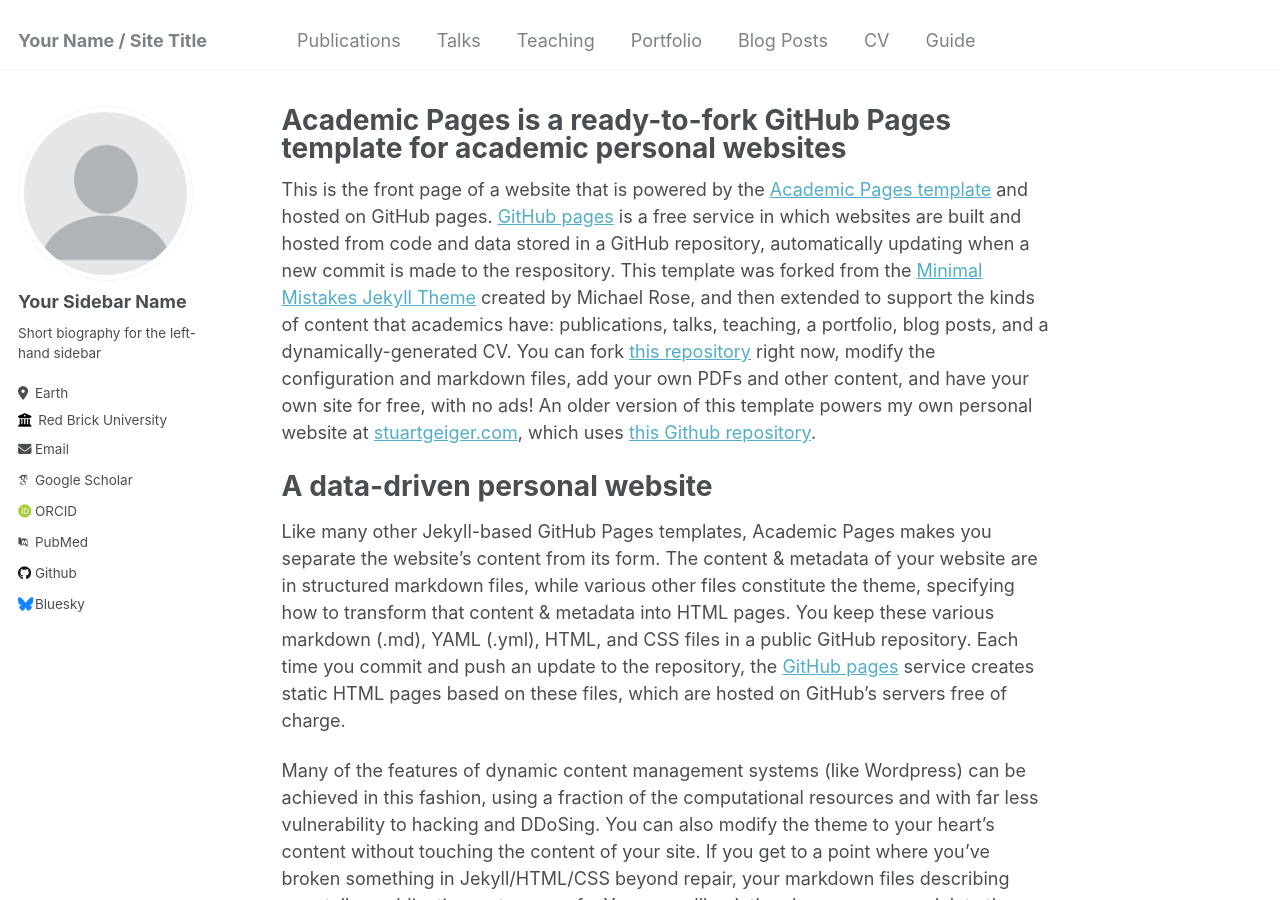
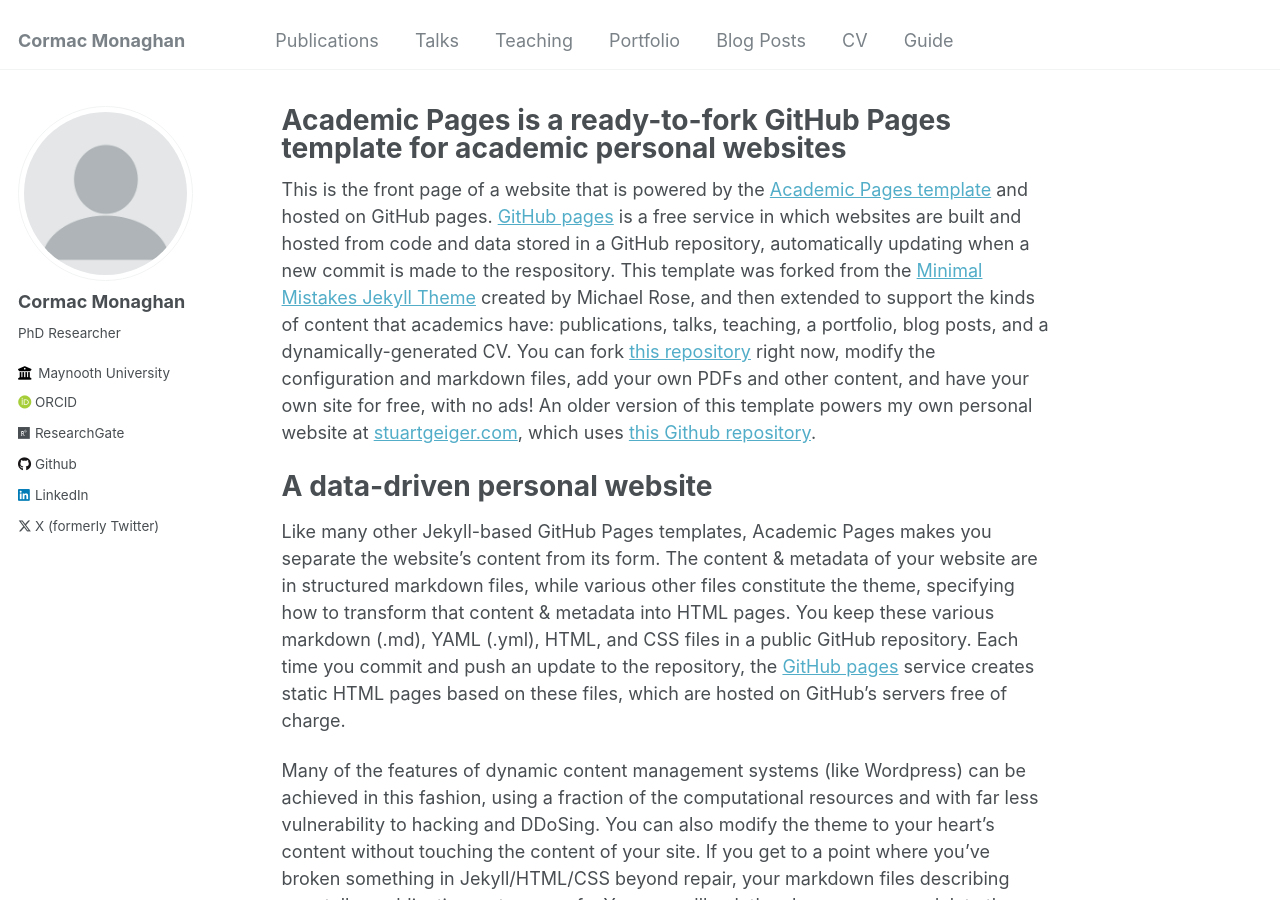
Before and after one commit to C-Monaghan/C-Monaghan.github.io, a Jekyll site: the page built from _pages/about.md, in a window 1280 px wide and 900 px high. Built offline with Jekyll 4.4.1, drawn with Linux system fonts in a browser that asks for light colours; some web fonts are replaced.

Commit message:
Updating socials

```diff
--- a/Gemfile
+++ b/Gemfile
@@ -14,9 +14,11 @@
 # If you want to use Jekyll native, uncomment the line below.
 # To upgrade, run `bundle update`.
 
-# gem "jekyll"
+gem "jekyll"
 
-gem "wdm", "~> 0.1.0" if Gem.win_platform?
+gem "wdm", ">= 0.1.0", platforms: :ruby
+
+gem 'tzinfo-data', platforms: [:mingw, :mswin, :x64_mingw]
 
 # If you have any plugins, put them here!
 group :jekyll_plugins do
--- a/_config.yml
+++ b/_config.yml
@@ -8,7 +8,7 @@
 
 # Basic Site Settings
 locale                   : "en-US"
-title                    : "Your Name / Site Title"
+title                    : "Cormac Monaghan"
 title_separator          : "-"
 name                     : &name "Your Name"
 description              : &description "personal description"
@@ -22,33 +22,33 @@
 author:
   # Biographic information
   avatar           : "profile.png"
-  name             : "Your Sidebar Name"
-  pronouns         : # example: "she/her"
-  bio              : "Short biography for the left-hand sidebar"
-  location         : "Earth"
-  employer         : "Red Brick University"
+  name             : "Cormac Monaghan"
+  pronouns         : # "he/him"
+  bio              : "PhD Researcher"
+  location         : # "Earth"
+  employer         : "Maynooth University"
   uri              : # URL
-  email            : "none@example.org"
+  email            : # "none@example.org"
 
   # Academic websites
   arxiv            : # URL - Update with the correct link to your profile
-  googlescholar    : "https://scholar.google.com/citations?user=PS_CX0AAAAAJ"
+  googlescholar    : # ""
   impactstory      : # URL
-  orcid            : "http://orcid.org/yourorcidurl"
+  orcid            : "https://orcid.org/0000-0001-9012-3060"
   semantic         : # URL
-  pubmed           : "https://www.ncbi.nlm.nih.gov/pubmed/?term=john+snow"
-  researchgate     : # URL
+  pubmed           : # ""
+  researchgate     : "https://www.researchgate.net/profile/Cormac-Monaghan"
 
   # Repositories and software development
   bitbucket        : # Username - Update with your username on the site
   codepen          : # Username
   dribbble         : # Username
-  github           : "academicpages"
+  github           : "C-Monaghan"
   kaggle           : # Username
   stackoverflow    : # User number or user number and name (i.e., use "1" or "1/jeff-atwood")
 
   # Social media
-  bluesky          : "bsky.app" # Replace this with you Bluesky username
+  bluesky          : # Username "bsky.app"
   facebook         : # Username
   flickr           : # Username
   foursquare       : # Username
@@ -57,7 +57,7 @@
   keybase          : # Username
   instagram        : # Username
   lastfm           : # Username
-  linkedin         : # Username
+  linkedin         : "https://www.linkedin.com/in/cormac-monaghan/"
   mastodon         : # URL
   medium           : # URL
   pinterest        : # Username
@@ -65,7 +65,7 @@
   steam            : # Username
   telegram         : # URL
   tumblr           : # Username
-  twitter          : # Username for X / Twitter
+  twitter          : "https://twitter.com/CormacMonaghan1"
   vine             : # Username
   weibo            : # Username
   wikipedia        : # Username
```
